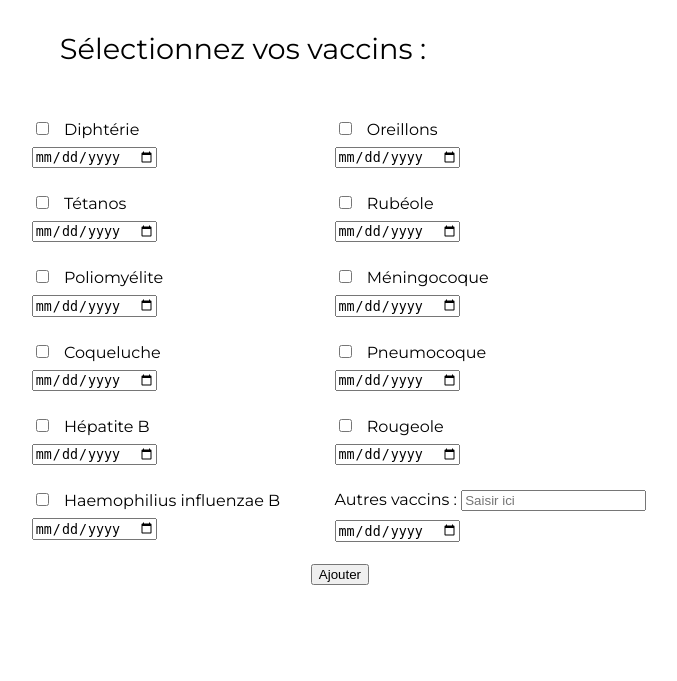
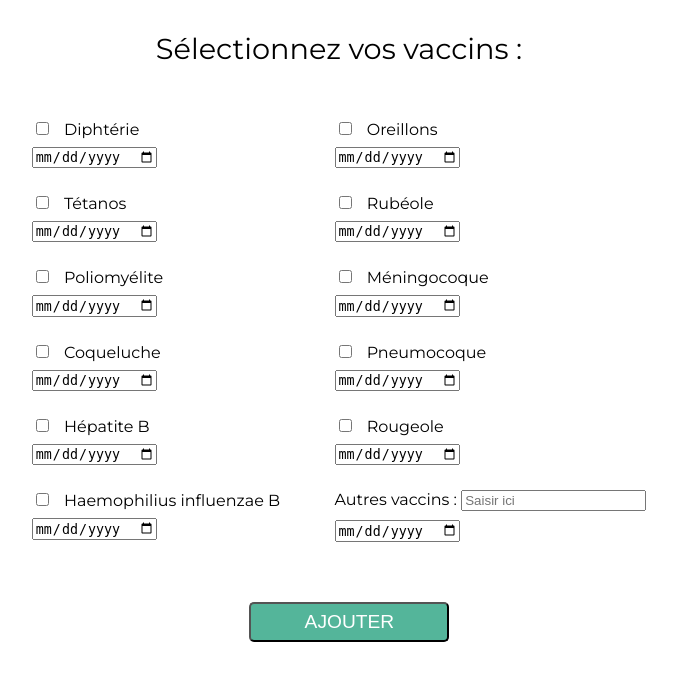
Before and after one commit to Nifooo/Projet-Evaccin, a PHP site: page /popup.php in a window 1280 px wide. Shown: the part 100-781 px from the top of the page, without its empty margins (301-978 px from the left). Run offline with PHP 8.4, Linux system fonts and the light colour scheme.

Commit message:
j'ai aider mathis

```diff
--- a/asset/css/style.css
+++ b/asset/css/style.css
@@ -325,7 +325,7 @@ div .connexion input[type=password]{
     margin-top: 50px;
 }
 
-div .connexion input[type=submit] {
+.connexion input[type=submit] {
     width: 20%;
     background-color: #54b59a;
     color: white;
@@ -337,7 +337,7 @@ div .connexion input[type=submit] {
     margin-bottom: 50px;
 }
 
-div .connexion input[type=submit]:hover {
+.connexion input[type=submit]:hover {
     background-color: #16a88b;
 }
 
@@ -822,7 +822,6 @@ h6 {
   font-size: 1.80em;
   margin-top: 35px;
   text-align: center;
-  margin-right: 15%;
 }
 
 .check1 {
@@ -842,11 +841,16 @@ h6 {
   padding-top: 25px;
 }
 
-.submit {
-  margin-top: 500px;
-  margin-left: 47.8%;
-  margin-bottom: 50px;
-
+.submitt {
+    width: 200px;
+    height: 40px;
+    background-color: #54b59a;
+    border-radius: 5px;
+    margin-left: 43%;
+    margin-top: 60px;
+    color: white;
+    font-size: 1.2em;
+    text-transform: uppercase;
 }
 
 #vac {
--- a/inscription.php
+++ b/inscription.php
@@ -161,7 +161,7 @@ include('inc/header.php'); ?>
             <span class="error"><?php if (!empty($errors['ville'])) {
                     echo $errors['ville'];
                 } ?></span>
-            <input type="submit" name="submit1" value="S'inscrire">
+            <input class="envoi" type="submit" name="submit1" value="S'inscrire">
         </form>
     </section>
     <div class="clear"></div>
--- a/popup.php
+++ b/popup.php
@@ -116,13 +116,11 @@
     </div>
 </div>
 
+<div class="clear"></div>
 
-<div class="submit">
-<input type="submit" name="ajouter" value="Ajouter">
-<div class="clear"></div>
+<div class="orga">
+<input class="submitt" type="submit" name="ajouter" value="Ajouter">
 </div>
-</form>
-
 
 </body>
 </html>
```
